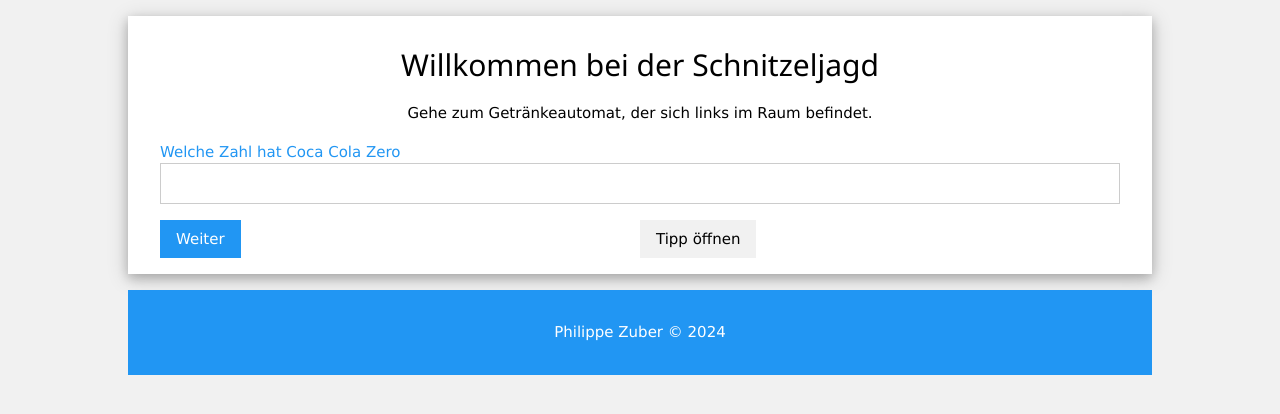
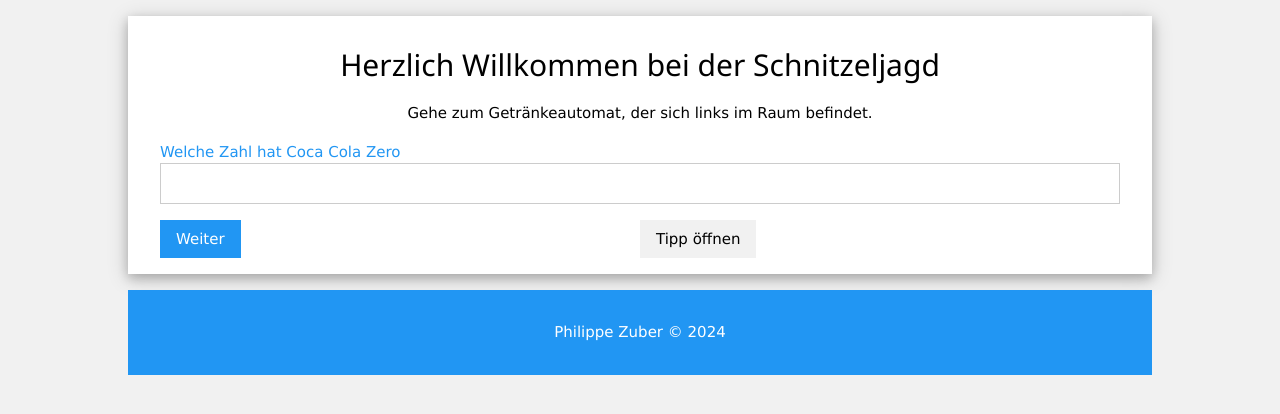
Before and after one commit to leonaettlin/R-tseltour, a plain HTML site: page index.html in a window 1280 px wide. Drawn offline with nearby package versions, Linux system fonts and the light colour scheme.

Commit message:
Update welcome message in index.html

```diff
--- a/index.html
+++ b/index.html
@@ -10,7 +10,7 @@
 <body class="w3-light-grey">
     <!-- Hauptinhalt --><!--Test-->
     <div class="w3-container w3-white w3-margin-top w3-padding-16 w3-card-4">
-        <h2 class="w3-center">Willkommen bei der Schnitzeljagd</h2>
+        <h2 class="w3-center">Herzlich Willkommen bei der Schnitzeljagd</h2>
         <p class="w3-center">Gehe zum Getränkeautomat, der sich links im Raum befindet.</p>
 
         <form class="w3-container w3-margin-top" action="form1.html" method="get">
```
